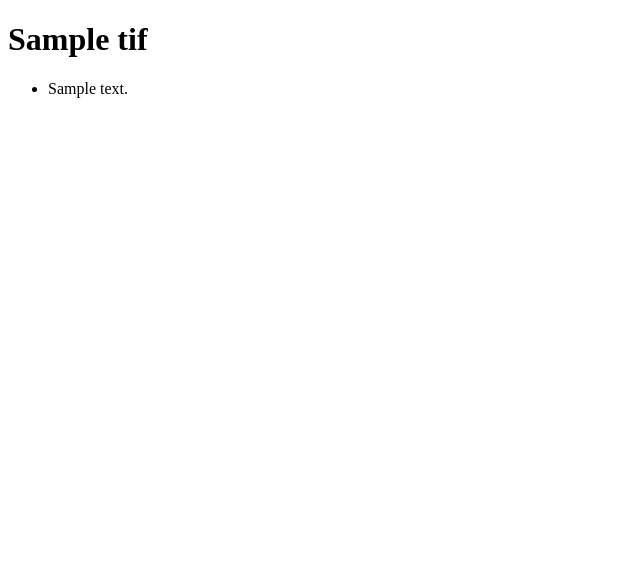
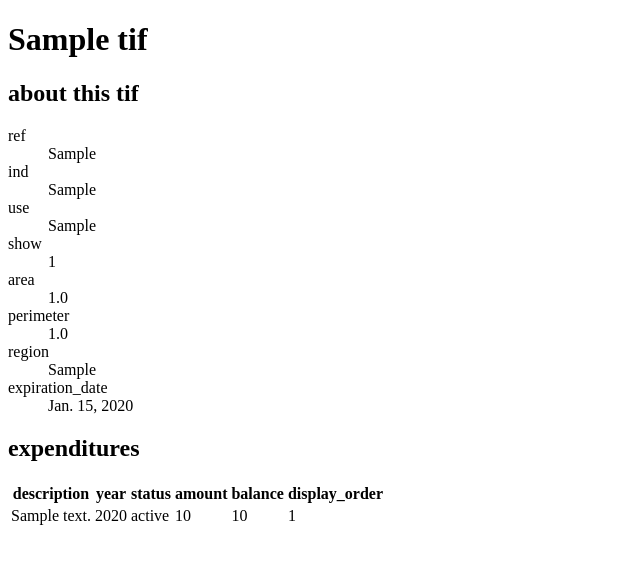
Before and after one commit to JoeGermuska/chitif, a Django app: template chitif/expenditures/templates/expenditures/tif.html in a window 1280 px wide. Shown: the top 564 px of the page, without its empty margins (0-640 px from the left). Run offline with Django 3.2, Linux system fonts and the light colour scheme; the template is opened without the code that fills it: values that come from a table or form of the project are taken from there, others are empty; tables that the repository leaves empty hold one stand-in row (values such as "Sample post"); parts of the project's set-up code (start-up, migrations or seed data) failed here and were passed over; some libraries are stand-ins or nearby versions.

Commit message:
added some basic attributes to tif page

```diff
--- /dev/null
+++ b/chitif/assets/styles.css
@@ -0,0 +1 @@
+#home div#map{height:500px;width:500px;}
--- a/chitif/expenditures/templates/expenditures/base.html
+++ b/chitif/expenditures/templates/expenditures/base.html
@@ -6,6 +6,8 @@
 	<meta http-equiv="Content-Type" content="text/html; charset=utf-8"/>
 
 	<title>Chicago TIF Explorer</title>
+
+  <link href="site_media/styles.css" media="all" rel="stylesheet" type="text/css">
 
   <script src="http://maps.google.com/maps?file=api&v=2&key=ABQIAAAA6uw1Kez62mywK2t8K6MNMRTft3tod9xKvUZy4ow-MElrHwF6OhQkL3m7JmVtmcXDPUxpUK44MeAIsQ" type="text/javascript"></script>
 
--- a/chitif/expenditures/templates/expenditures/tif.html
+++ b/chitif/expenditures/templates/expenditures/tif.html
@@ -1,9 +1,43 @@
 {% extends "expenditures/base.html" %}
 {% block main_content %}
+<div id="tif">
+
 <h1>{{tif.name}}</h1>
-<ul>
-{% for expenditure in expenditures %}
-<li>{{ expenditure.description }}</li>
-{% endfor %}
-</ul>
+
+<h2>about this tif</h2>
+
+<dl>
+    <dt>ref</dt><dd>{{ tif.ref }}</dd>
+    <dt>ind</dt><dd>{{ tif.ind }}</dd>
+    <dt>use</dt><dd>{{ tif.use }}</dd>
+    <dt>show</dt><dd>{{ tif.show }}</dd>
+    <dt>area</dt><dd>{{ tif.area }}</dd>
+    <dt>perimeter</dt><dd>{{ tif.perimeter }}</dd>
+    <dt>region</dt><dd>{{ tif.region }}</dd>
+    <dt>expiration_date</dt><dd>{{ tif.expiration_date }}</dd>
+</dl>
+
+<h2>expenditures</h2>
+<table>
+    <tr>
+        <th>description</th>
+        <th>year</th>
+        <th>status</th>
+        <th>amount</th>
+        <th>balance</th>
+        <th>display_order</th>
+    </tr>
+    {% for expenditure in expenditures %}
+    <tr>
+        <td>{{ expenditure.description }}</td>
+        <td>{{ expenditure.year }}</td>
+        <td>{{ expenditure.status }}</td>
+        <td>{{ expenditure.amount }}</td>
+        <td>{{ expenditure.balance }}</td>
+        <td>{{ expenditure.display_order }}</td>
+    </tr>
+    {% endfor %}
+</table>
+
+</div>
 {% endblock %}
--- a/chitif/urls.py
+++ b/chitif/urls.py
@@ -1,5 +1,6 @@
 from django.conf.urls.defaults import *
 from expenditures import views as expenditures_views
+from django.conf import settings
 # Uncomment the next two lines to enable the admin:
 # from django.contrib import admin
 # admin.autodiscover()
@@ -11,6 +12,8 @@ urlpatterns = patterns('',
         name="tif"),
     (r'^tifs.kml', expenditures_views.home_kml),
     (r'^expenditures/', include('expenditures.urls')),
+    (r'^site_media/(?P<path>.*)$', 'django.views.static.serve', {
+        'document_root': settings.MEDIA_ROOT}),
     (r'', expenditures_views.home),
 
     # Uncomment the admin/doc line below and add 'django.contrib.admindocs'
```
Also changed, not shown: chitif/expenditures/templates/expenditures/index.html (+3 -5 lines), chitif/settings.py (+8 -0 lines), 1 other file.
